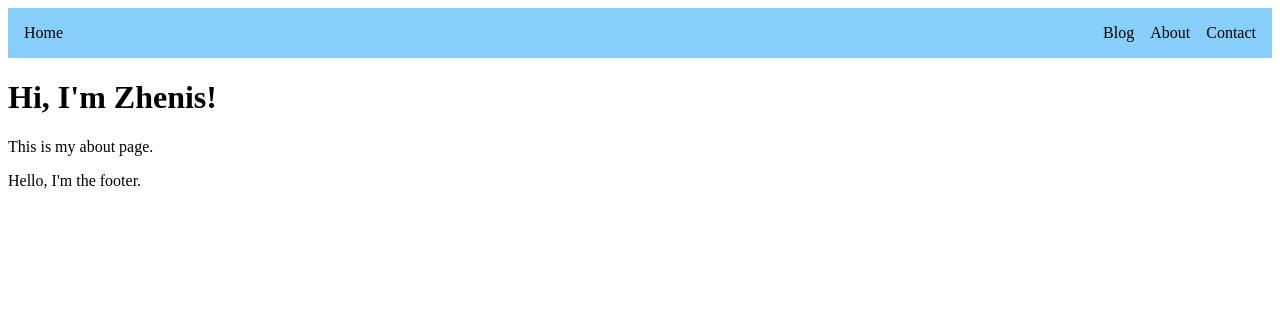
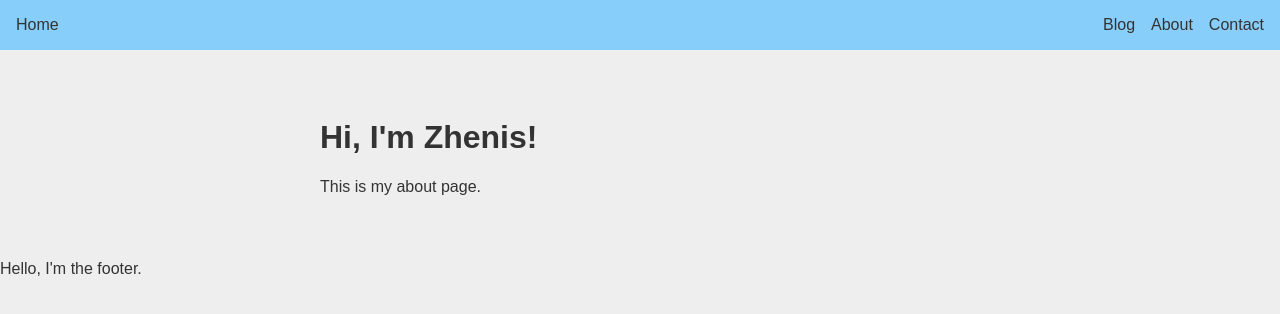
Before and after one commit to zhenispir/my-web, a SvelteKit app: page /about in a window 1280 px wide. Shown: the top 314 px of the page. Built offline with nearby package versions, Linux system fonts and the light colour scheme.

Commit message:
Added main style to the body part.

```diff
--- /dev/null
+++ b/src/lib/styles/style.css
@@ -0,0 +1,12 @@
+body {
+	margin: 0;
+	background: #eee;
+	color: #333;
+	font-family: sans-serif;
+}
+
+main {
+	padding: 1rem;
+	margin: 2rem auto;
+	max-width: 40rem;
+}
--- a/src/routes/+layout.svelte
+++ b/src/routes/+layout.svelte
@@ -1,5 +1,6 @@
 <script>
 	import Header from '$lib/components/Header.svelte';
+	import '$lib/styles/style.css';
 </script>
 
 <Header />
```
